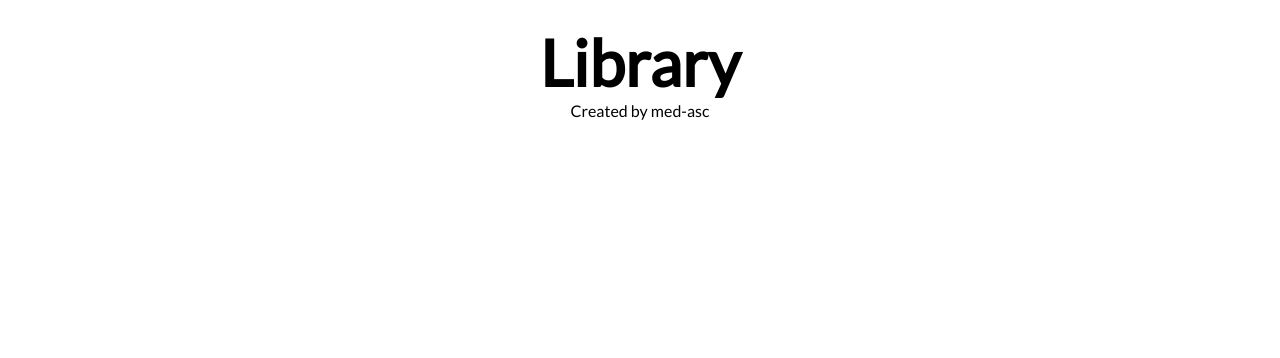
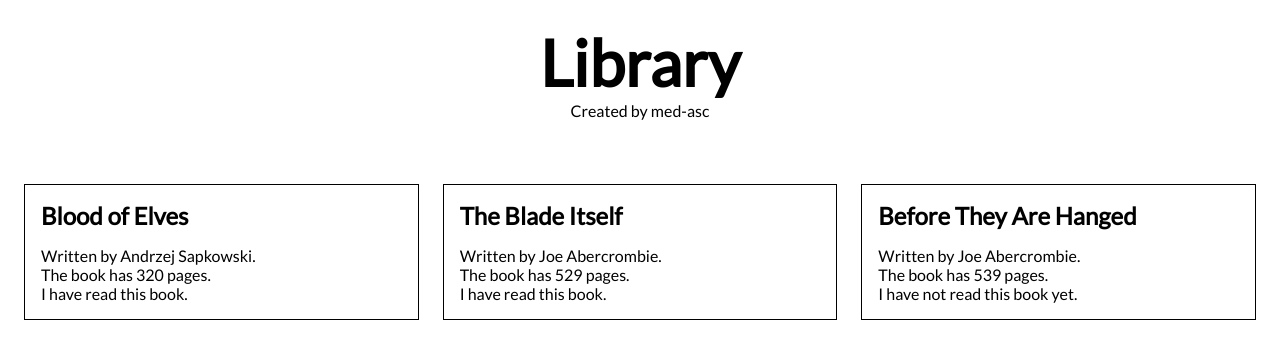
Before and after one commit to med-asc/library, a plain HTML site: page index.html in a window 1280 px wide. Drawn offline with Linux system fonts and the light colour scheme.

Commit message:
Present books with js and add a style for them

```diff
--- a/css/style.css
+++ b/css/style.css
@@ -24,6 +24,10 @@ h1 {
     font-size: 4rem;
 }
 
+h2 {
+    margin-bottom: 16px;
+}
+
 
 /* || Sitewide */
 header {
@@ -36,3 +40,13 @@ header {
 
 
 /* || Cards / Books */
+.books {
+    display: grid;
+    grid-template-columns: repeat(auto-fit, minmax(250px, 1fr));
+    gap: 24px;
+}
+
+.book {
+    border: 1px solid black;
+    padding: 16px;
+}
--- a/js/script.js
+++ b/js/script.js
@@ -1,4 +1,10 @@
-let myLibrary = [];
+const books = document.querySelector('.books');
+
+let myLibrary = [
+  { title: 'Blood of Elves', author: 'Andrzej Sapkowski', pages: '320', read: true },
+  { title: 'The Blade Itself', author: 'Joe Abercrombie', pages: '529', read: true },
+  { title: 'Before They Are Hanged', author: 'Joe Abercrombie', pages: '539', read: false },
+];
 
 function Book() {
   // the constructor...
@@ -7,3 +13,39 @@ function Book() {
 function addBookToLibrary() {
   // do stuff here
 }
+
+function displayBooks(){
+  let card, title, author, pages, read;
+
+  for (let i = 0; i < myLibrary.length; i++) {
+    // Create card
+    card = document.createElement('div');
+    card.classList.add('book');
+
+    // Create title
+    title = document.createElement('h2');
+    title.textContent = myLibrary[i].title;
+
+    // Create author
+    author = document.createElement('p');
+    author.textContent = `Written by ${myLibrary[i].author}.`;
+
+    // Create pages
+    pages = document.createElement('p');
+    pages.textContent = `The book has ${myLibrary[i].pages} pages.`;
+
+    // Create read
+    read = document.createElement('p');
+    read.textContent = `${myLibrary[i].read ? 'I have read this book.' : 'I have not read this book yet.'}`;
+
+
+    // Append elements
+    card.appendChild(title);
+    card.appendChild(author);
+    card.appendChild(pages);
+    card.appendChild(read);
+    books.appendChild(card);
+  }
+}
+
+displayBooks();
```
